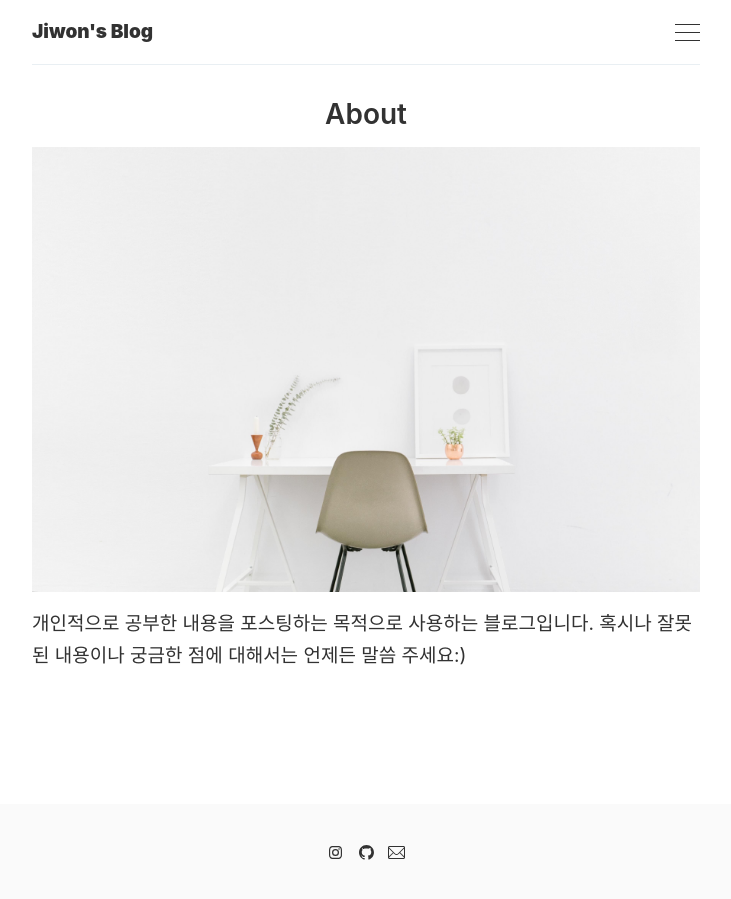
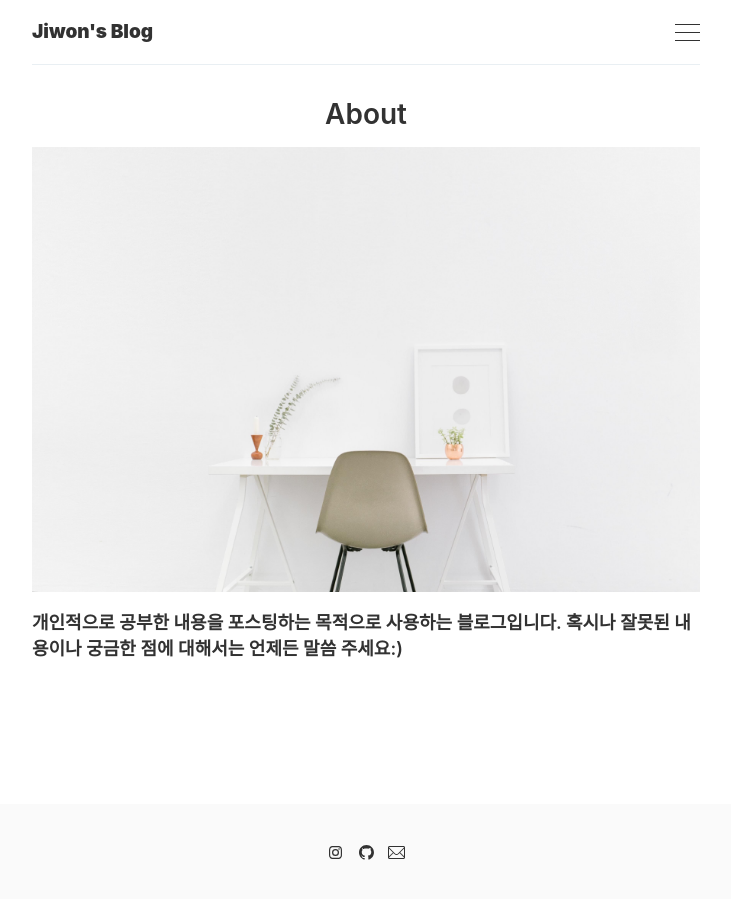
Before and after one commit to inha-informatics/geongswon.github.io, a Jekyll site: the page built from _pages/about.md, in a window 1280 px wide. Shown: the whole page, without its empty margins (274-1005 px from the left). Built offline with Jekyll 4.4.1, drawn with Linux system fonts in a browser that asks for light colours.

```diff
--- a/_pages/about.md
+++ b/_pages/about.md
@@ -4,4 +4,4 @@ title: About
 image: '/images/pages/about.jpeg'
 ---
 
-개인적으로 공부한 내용을 포스팅하는 목적으로 사용하는 블로그입니다. 혹시나 잘못된 내용이나 궁금한 점에 대해서는 언제든 말씀 주세요:)
+##### 개인적으로 공부한 내용을 포스팅하는 목적으로 사용하는 블로그입니다. 혹시나 잘못된 내용이나 궁금한 점에 대해서는 언제든 말씀 주세요:)
```
